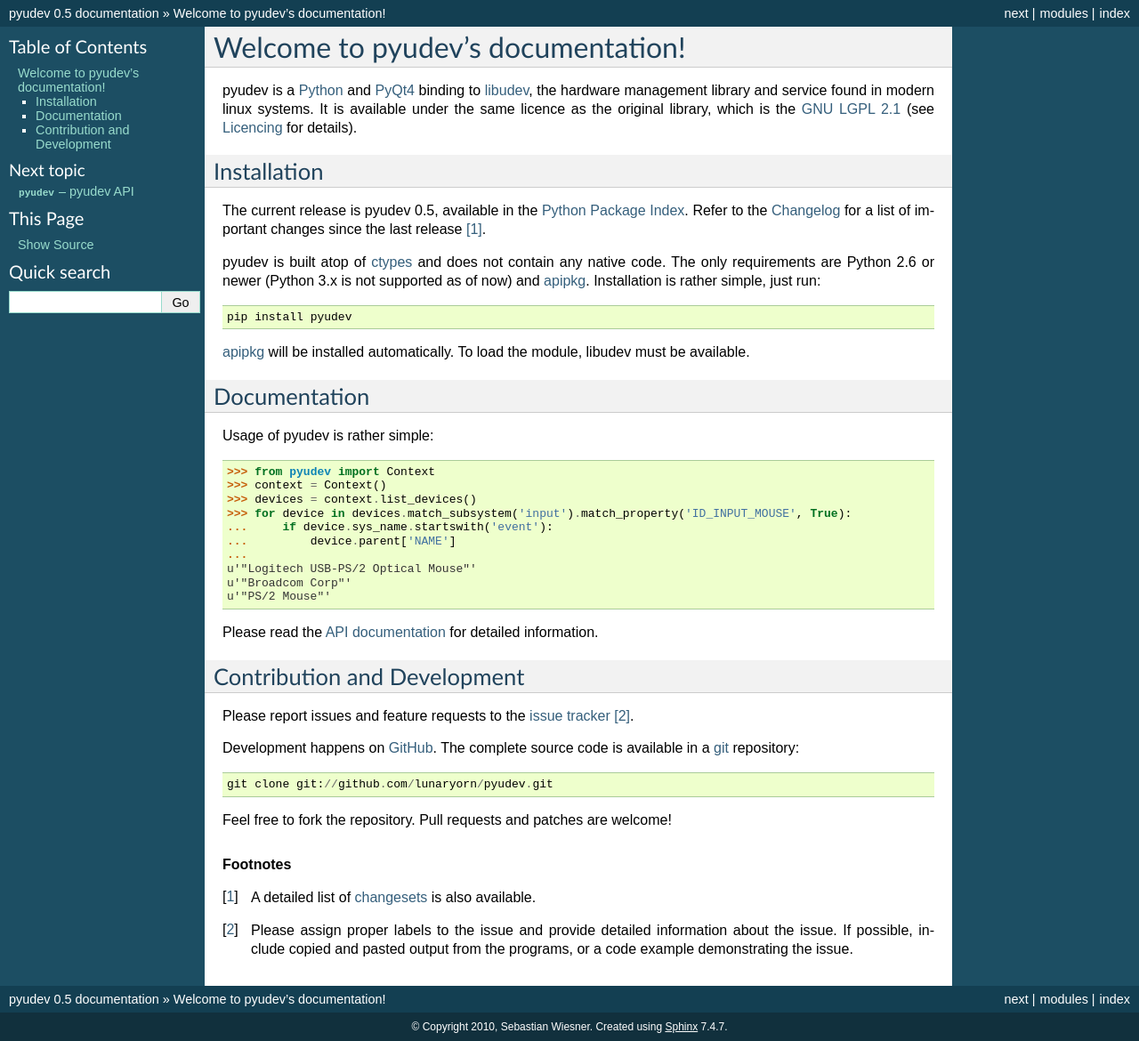
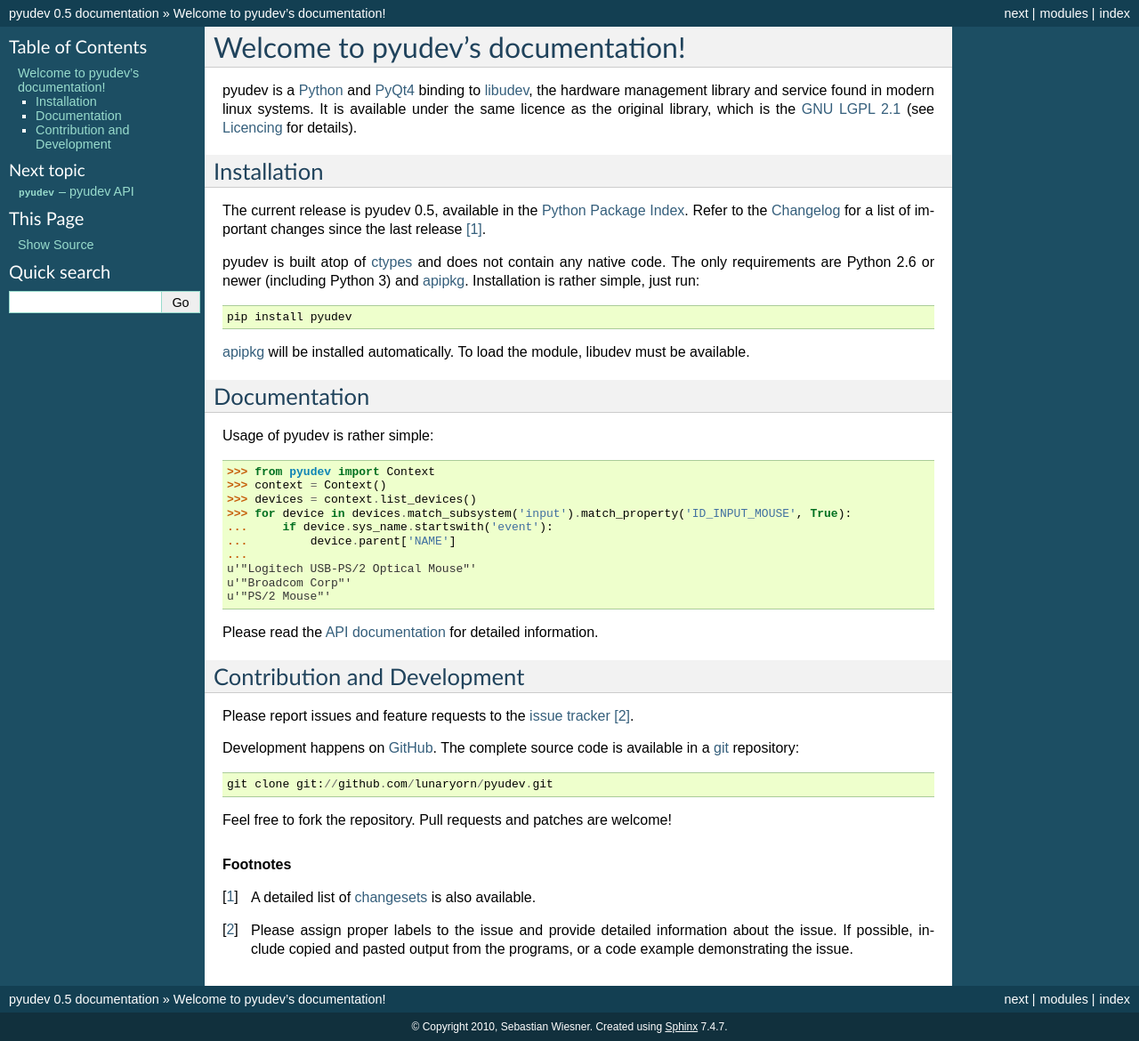
Before and after one commit to pyudev/pyudev, a Sphinx documentation site: the page built from doc/index.rst, in a window 1280 px wide. Shown: the whole page at 89% size. Built offline with Sphinx 7.4.7, drawn with Linux system fonts in a browser that asks for light colours.

```diff
--- a/README.rst
+++ b/README.rst
@@ -14,9 +14,8 @@ Installation
 ============
 
 The binding is implemented in pure Python atop of ctypes_ and contains no
-native code.  The only requirements are Python 2.6 or newer (Python 3.x is
-not supported as of now) and apipkg_.  Installation is rather simple, just
-run::
+native code.  The only requirements are Python 2.6 or newer (including
+Python 3) and apipkg_.  Installation is rather simple, just run::
 
    python setup.py install
 
--- a/doc/index.rst
+++ b/doc/index.rst
@@ -15,8 +15,8 @@ Index`_.  Refer to the :doc:`changes` for a list of important changes since
 the last release [#changes]_.
 
 pyudev is built atop of ctypes_ and does not contain any native code.  The
-only requirements are Python 2.6 or newer (Python 3.x is not supported as of
-now) and apipkg_.  Installation is rather simple, just run::
+only requirements are Python 2.6 or newer (including Python 3) and apipkg_.
+Installation is rather simple, just run::
 
    pip install pyudev
 
```
